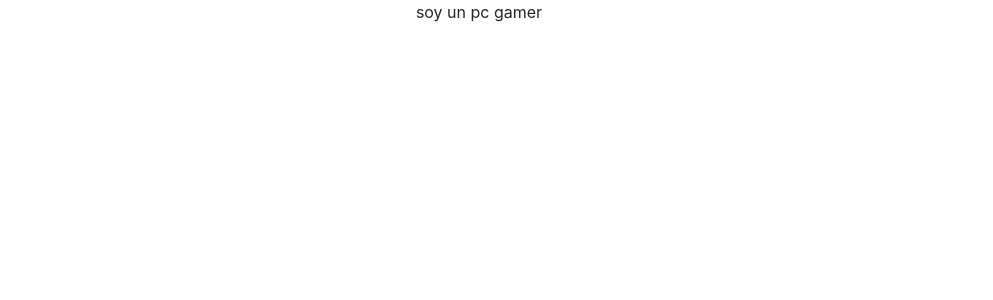
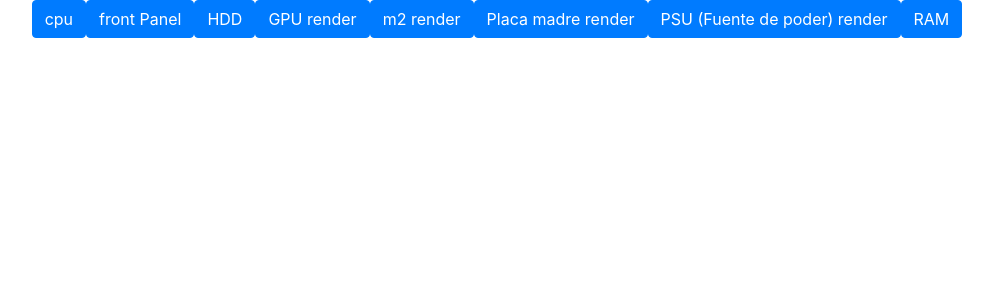
Before and after one commit to How-to-team/Proyecto-IWG, a React (Create React App) app in the folder pruebas-web/: page /pcgamer in a window 1280 px wide. Shown: the top 300 px of the page, without its empty margins (161-1154 px from the left). Built offline with nearby package versions, Linux system fonts and the light colour scheme.

Commit message:
botones actualizados

```diff
--- /dev/null
+++ b/pruebas-web/src/computadores/componentes gamer/cpugamer.js
@@ -0,0 +1,11 @@
+import React from 'react'
+
+function cpugamer() {
+    return (
+        <div>
+            <h1>cpu gamer</h1>
+        </div>
+    )
+}
+
+export default cpugamer
--- /dev/null
+++ b/pruebas-web/src/computadores/componentes gamer/frontpanelgamer.js
@@ -0,0 +1,12 @@
+import React from 'react'
+
+function frontpanelgamer() {
+    return (
+        <div>
+            front panel gamer
+
+        </div>
+    )
+}
+
+export default frontpanelgamer
--- /dev/null
+++ b/pruebas-web/src/computadores/componentes gamer/gpugamer.js
@@ -0,0 +1,11 @@
+import React from 'react'
+
+function gpugamer() {
+    return (
+        <div>
+            gpu gamer
+        </div>
+    )
+}
+
+export default gpugamer
--- /dev/null
+++ b/pruebas-web/src/computadores/componentes gamer/hddgamer.js
@@ -0,0 +1,11 @@
+import React from 'react'
+
+function hddgamer() {
+    return (
+        <div>
+        hdd gamer
+        </div>
+    )
+}
+
+export default hddgamer
--- /dev/null
+++ b/pruebas-web/src/computadores/componentes gamer/m2gamer.js
@@ -0,0 +1,11 @@
+import React from 'react'
+
+function m2gamer() {
+    return (
+        <div>
+            m2 gamer
+        </div>
+    )
+}
+
+export default m2gamer
--- /dev/null
+++ b/pruebas-web/src/computadores/componentes gamer/mothergamer.js
@@ -0,0 +1,11 @@
+import React from 'react'
+
+function mothergamer() {
+    return (
+        <div>
+            mother gamer
+        </div>
+    )
+}
+
+export default mothergamer
--- /dev/null
+++ b/pruebas-web/src/computadores/componentes gamer/psugamer.js
@@ -0,0 +1,11 @@
+import React from 'react'
+
+function psugamer() {
+    return (
+        <div>
+            psu gamer
+        </div>
+    )
+}
+
+export default psugamer
--- /dev/null
+++ b/pruebas-web/src/computadores/componentes gamer/ramgamer.js
@@ -0,0 +1,13 @@
+import React from 'react'
+
+function ramgamer() {
+    return (
+        <div>
+            <h1>ram gamer</h1>
+
+        </div>
+    )
+}
+
+
+export default ramgamer
--- a/pruebas-web/src/computadores/gamer.js
+++ b/pruebas-web/src/computadores/gamer.js
@@ -1,10 +1,98 @@
 import React from 'react'
+import {Button} from "react-bootstrap";
+import Switch from 'react-bootstrap/esm/Switch';
+import {
+  BrowserRouter as Router,
+  Route,
+  Link,
+} from "react-router-dom";
+import Cpugamer from './componentes gamer/cpugamer';
+import Frontpanelgamer from './componentes gamer/frontpanelgamer';
+import Gpugamer from './componentes gamer/gpugamer';
+import Hddgamer from './componentes gamer/hddgamer';
+import M2gamer from './componentes gamer/m2gamer';
+import Mothergamer from './componentes gamer/mothergamer';
+import Psugamer from './componentes gamer/psugamer';
+import Ramgamer from './componentes gamer/ramgamer';
 
 const gamer = () => {
     return (
-        <div>
-            soy un pc gamer
-        </div>
+        <Router>
+            <div>
+                <Switch>
+                    <Route path='/pcgamer' exact>
+                    <div>
+                        <Link to= './pcgamer/cpugamer' exact>
+                            <Button>cpu</Button>
+                        </Link>
+                        <Link to='./pcgamer/frontpanelgamer' exact>
+                                    <Button> front Panel </Button>
+                        </Link>
+                        <Link to='./pcgamer/hddgamer' exact>
+                                    <Button> HDD   </Button>
+                        </Link>
+                        <Link to='./pcgamer/gpugamer' exact>
+                                    <Button>GPU render</Button>
+                        </Link>
+                        <Link to='./pcgamer/m2gamer' exact>
+                                    <Button>m2 render</Button>
+                        </Link>
+                        <Link to='./pcgamer/mothergamer' exact>
+                                    <Button>Placa madre render</Button>
+                        </Link>
+                        <Link to='./pcgamer/psugamer' exact>
+                                    <Button> PSU (Fuente de poder) render</Button>
+                        </Link>
+                        <Link to='./pcgamer/ramgamer' exact>
+                                    <Button>RAM</Button>
+                        </Link>
+                    </div>
+
+                    </Route>
+                </Switch>
+                <Switch>
+                    <Route path='/pcgamer/cpugamer'>
+                        <Cpugamer/>
+
+                    </Route>
+                </Switch>
+                <Switch>
+                    <Route path='/pcgamer/frontpanelgamer'>
+                        <Frontpanelgamer/>
+                    </Route>
+                </Switch>
+                <Switch>
+                    <Route path='/pcgamer/gpugamer'>
+                        <Gpugamer/>
+                    </Route>
+                </Switch>
+                <Switch>
+                    <Route path='/pcgamer/hddgamer'>
+                        <Hddgamer/>
+                    </Route>
+                </Switch>
+                <Switch>
+                    <Route path='/pcgamer/m2gamer'>
+                        <M2gamer/>
+                    </Route>
+                </Switch>
+                <Switch>
+                    <Route path='/pcgamer/mothergamer'>
+                        <Mothergamer/>
+                    </Route>
+                </Switch>
+                <Switch>
+                    <Route path='/pcgamer/psugamer'>
+                        <Psugamer/>
+                    </Route>
+                </Switch>
+                <Switch>
+                    <Route path='/pcgamer/ramgamer'>
+                        <Ramgamer/>
+                    </Route>
+                </Switch>
+            </div>
+        </Router>
     )
 }
 
```
Also changed, not shown: 1 other file (tests, documents, lock files or other folders).
